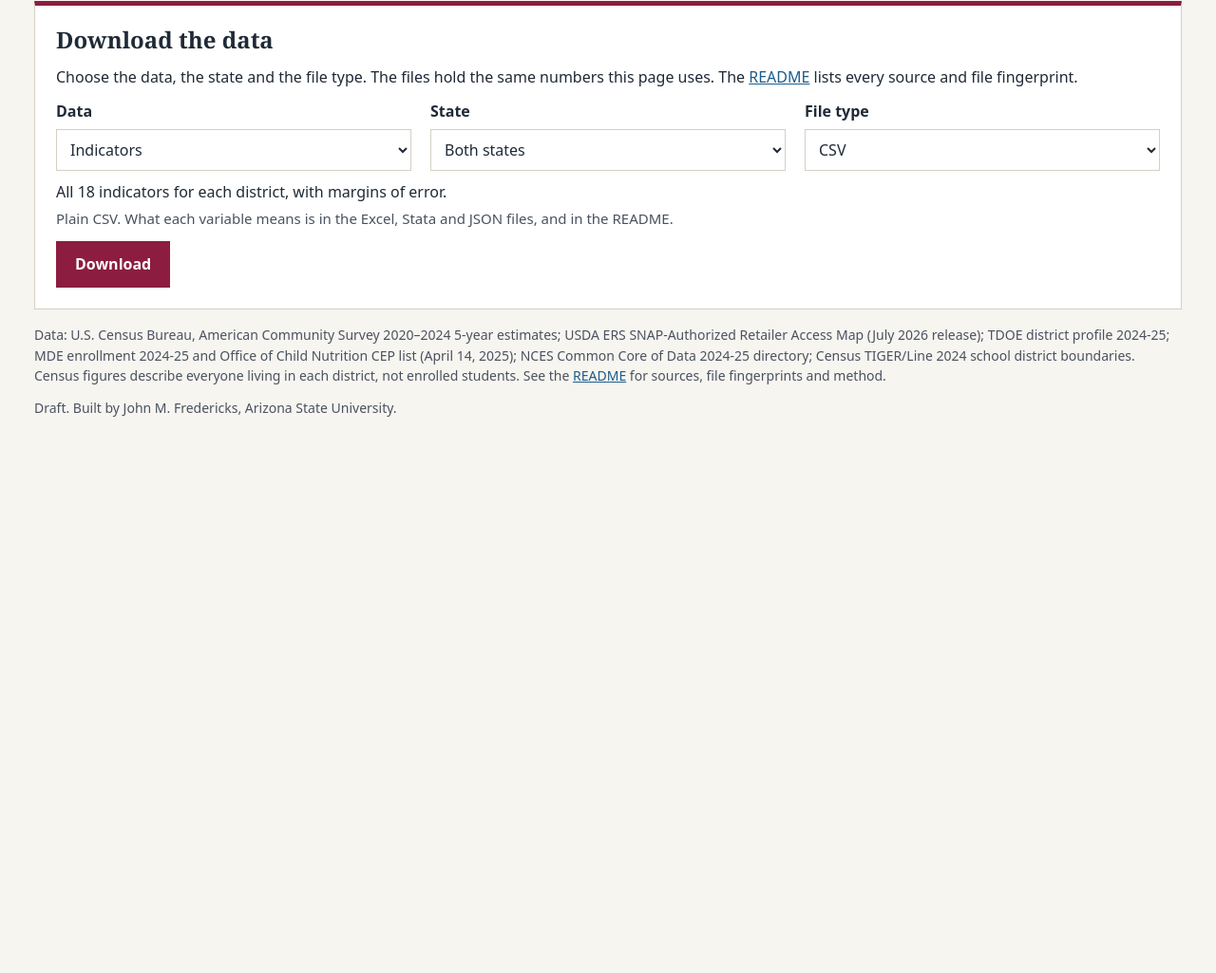
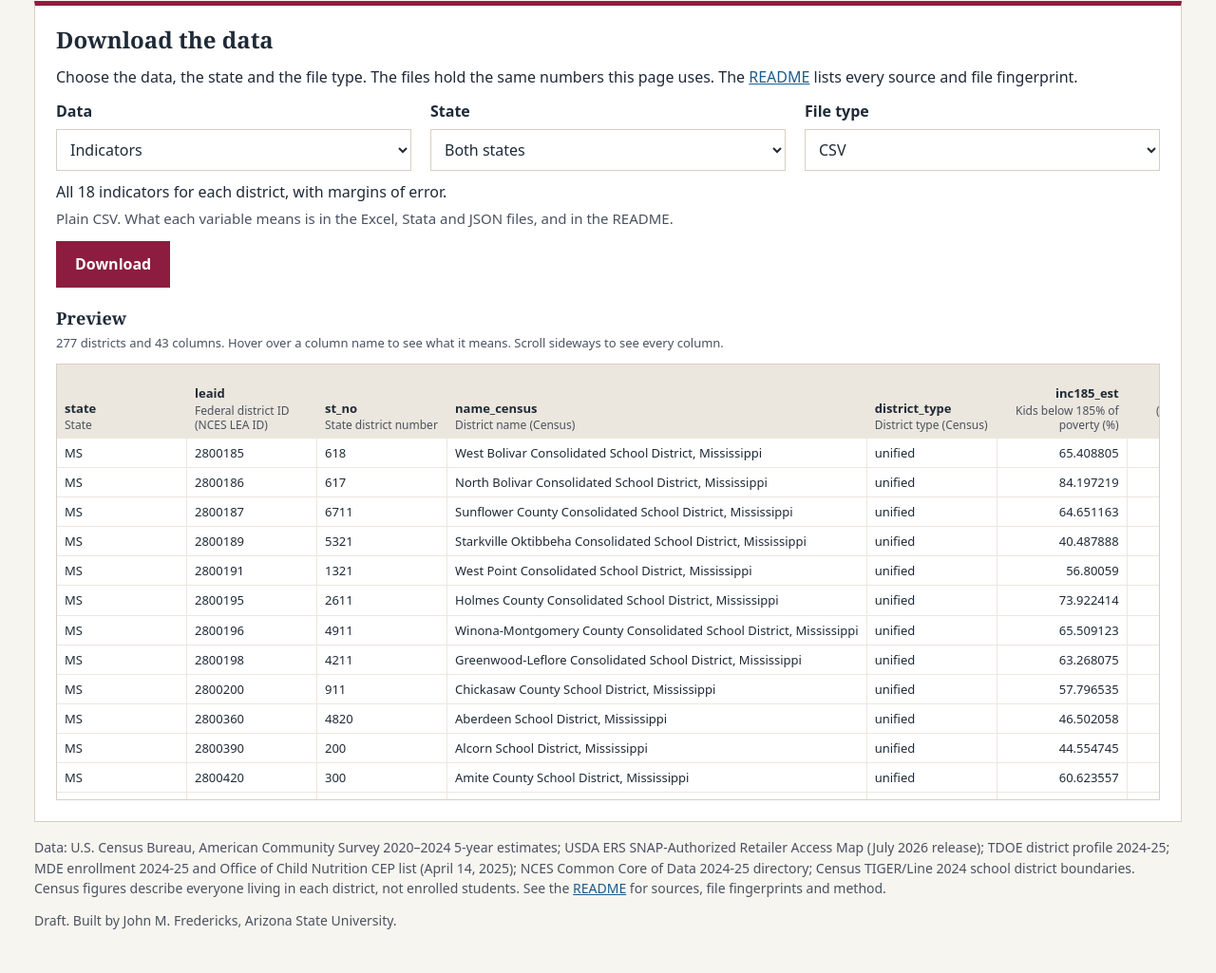
Before and after one commit to jmfreder123/mam-dashboard, a plain HTML site: page index.html in a window 1280 px wide. Shown: the part 1353-2378 px from the top of the page at 95% size. Before the commit the page ends 1838 px from the top, so only its background shows below. Drawn offline with Linux system fonts and the light colour scheme.

Commit message:
Show a preview table of the chosen download
The download section now shows the full table for the chosen data and
state, with a fixed header and each column's meaning under its name.
It updates as choices change. Map boundaries say they are shapes.

Co-Authored-By: Claude Opus 5.5 <noreply@anthropic.com>
Claude-Session: https://claude.ai/code/session_01432x9bXhA5qu93rTLXuq2m

```diff
--- a/app.js
+++ b/app.js
@@ -850,6 +850,7 @@
     $("rankView").hidden = state.view !== "rank";
     if (state.view === "rank") { hideTip(); renderRanks(res); }
     if (state.step === 4) renderMoney(res);
+    document.dispatchEvent(new CustomEvent("mam:update"));
     return res;
   }
   function update() {
@@ -860,7 +861,6 @@
     if (state.step === 3) renderScale();
     updateLive();
     save();
-    document.dispatchEvent(new CustomEvent("mam:update"));
   }
 
   // results for either state, for downloads; the page's own state is left as it was
--- a/dl.js
+++ b/dl.js
@@ -343,6 +343,47 @@
     else note = "Plain CSV. What each variable means is in the Excel, Stata and JSON files, and in the README.";
     $("dlNote").textContent = note;
     $("dlBtn").disabled = !ok;
+    renderPreview(what, picked("dlState"), ok);
+  }
+
+  // the table people are about to download, shown on the page
+  function renderPreview(what, sel, ok) {
+    var box = $("dlPreview"), note = $("dlPrevNote");
+    box.innerHTML = "";
+    if (what === "map") {
+      note.textContent = "Map boundaries are shapes, not a table. The file has one shape for each district, with its federal ID and name.";
+      box.hidden = true; return;
+    }
+    if (!ok) { note.textContent = "Your results will show here once your indicators and weights are set."; box.hidden = true; return; }
+    var ds = what === "indicators" ? indicatorsData(sel) : what === "funding" ? fundingData(sel) : resultsData(sel);
+    note.textContent = ds.rows.length + " districts and " + ds.cols.length + " columns. Hover over a column name to see what it means. Scroll sideways to see every column.";
+    var t = document.createElement("table"), thead = document.createElement("thead"), hr = document.createElement("tr");
+    ds.cols.forEach(function (c) {
+      var th = document.createElement("th");
+      th.textContent = c.name; th.title = c.label;
+      if (c.type === "num") th.className = "n";
+      var sub = document.createElement("span"); sub.className = "lab"; sub.textContent = c.label;
+      th.appendChild(sub);
+      hr.appendChild(th);
+    });
+    thead.appendChild(hr); t.appendChild(thead);
+    var tb = document.createElement("tbody");
+    ds.rows.forEach(function (r) {
+      var tr = document.createElement("tr");
+      ds.cols.forEach(function (c) {
+        var td = document.createElement("td"), v = r[c.name];
+        if (c.type === "num") {
+          td.className = "n";
+          var x = numOf(v);
+          td.textContent = x == null ? "" : typeof v === "string" ? v : String(Math.round(x * 1e6) / 1e6);
+        } else td.textContent = v == null ? "" : String(v);
+        tr.appendChild(td);
+      });
+      tb.appendChild(tr);
+    });
+    t.appendChild(tb);
+    box.appendChild(t);
+    box.hidden = false;
   }
 
   function download() {
--- a/index.html
+++ b/index.html
@@ -178,6 +178,9 @@
       <button type="button" id="dlBtn">Download</button>
       <p class="muted small" id="dlDone" aria-live="polite"></p>
     </div>
+    <h3 id="dlPrevTitle">Preview</h3>
+    <p class="muted small" id="dlPrevNote"></p>
+    <div class="dlpreview" id="dlPreview" tabindex="0" role="region" aria-labelledby="dlPrevTitle"></div>
   </div>
 </section>
 
--- a/style.css
+++ b/style.css
@@ -180,6 +180,14 @@ ol.ranklist li.empty { display: block; color: var(--soft); }
 .dlfield select:focus-visible { outline: 3px solid var(--good); outline-offset: 2px; }
 .dldesc { margin: 10px 0 4px; }
 #dlDone { margin: 0; }
+#dlPrevTitle { margin: 22px 0 4px; }
+.dlpreview { overflow: auto; max-height: 460px; border: 1px solid var(--rule); background: #FFF; }
+.dlpreview table { border-collapse: collapse; font-size: 13px; min-width: 100%; }
+.dlpreview th, .dlpreview td { border-bottom: 1px solid var(--tone); border-right: 1px solid var(--tone); padding: 5px 8px; text-align: left; white-space: nowrap; }
+.dlpreview th { position: sticky; top: 0; background: var(--tone); font-weight: 700; vertical-align: bottom; z-index: 1; }
+.dlpreview th .lab { display: block; font-weight: 400; color: var(--soft); white-space: normal; min-width: 120px; max-width: 200px; font-size: 12px; line-height: 1.3; }
+.dlpreview td.n, .dlpreview th.n { text-align: right; font-variant-numeric: tabular-nums; }
+.dlpreview th.n .lab { text-align: right; margin-left: auto; }
 .foot { color: var(--soft); font-size: 14px; padding-bottom: 32px; }
 .sr { position: absolute; width: 1px; height: 1px; overflow: hidden; clip: rect(0 0 0 0); }
 
```
